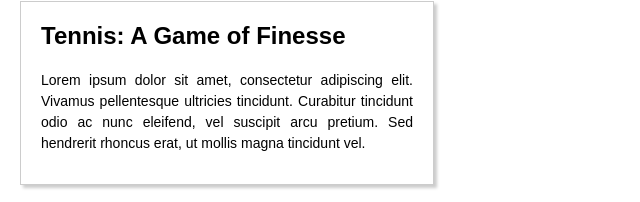
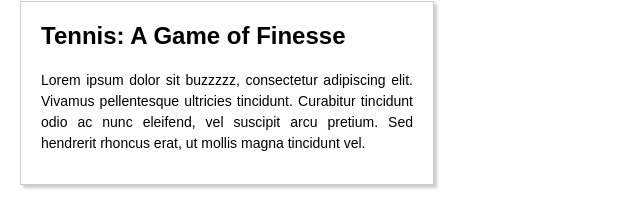
Before and after one commit to msuleman006/Diana_Writes, a plain HTML site: page sports/sports.html in a window 1280 px wide. Shown: the part 363-565 px from the top of the page, 0-640 px from the left. Drawn offline with Linux system fonts and the light colour scheme.

Commit message:
buzz changes

```diff
--- a/sports/sports.html
+++ b/sports/sports.html
@@ -41,7 +41,7 @@
             <a href="">
                 <h2>Tennis: A Game of Finesse</h2>
             </a>
-            <p>Lorem ipsum dolor sit amet, consectetur adipiscing elit. Vivamus pellentesque ultricies tincidunt. Curabitur tincidunt odio ac nunc eleifend, vel suscipit arcu pretium. Sed hendrerit rhoncus erat, ut mollis magna tincidunt vel.</p>
+            <p>Lorem ipsum dolor sit buzzzzz, consectetur adipiscing elit. Vivamus pellentesque ultricies tincidunt. Curabitur tincidunt odio ac nunc eleifend, vel suscipit arcu pretium. Sed hendrerit rhoncus erat, ut mollis magna tincidunt vel.</p>
         </article>
 
         <article>
```
